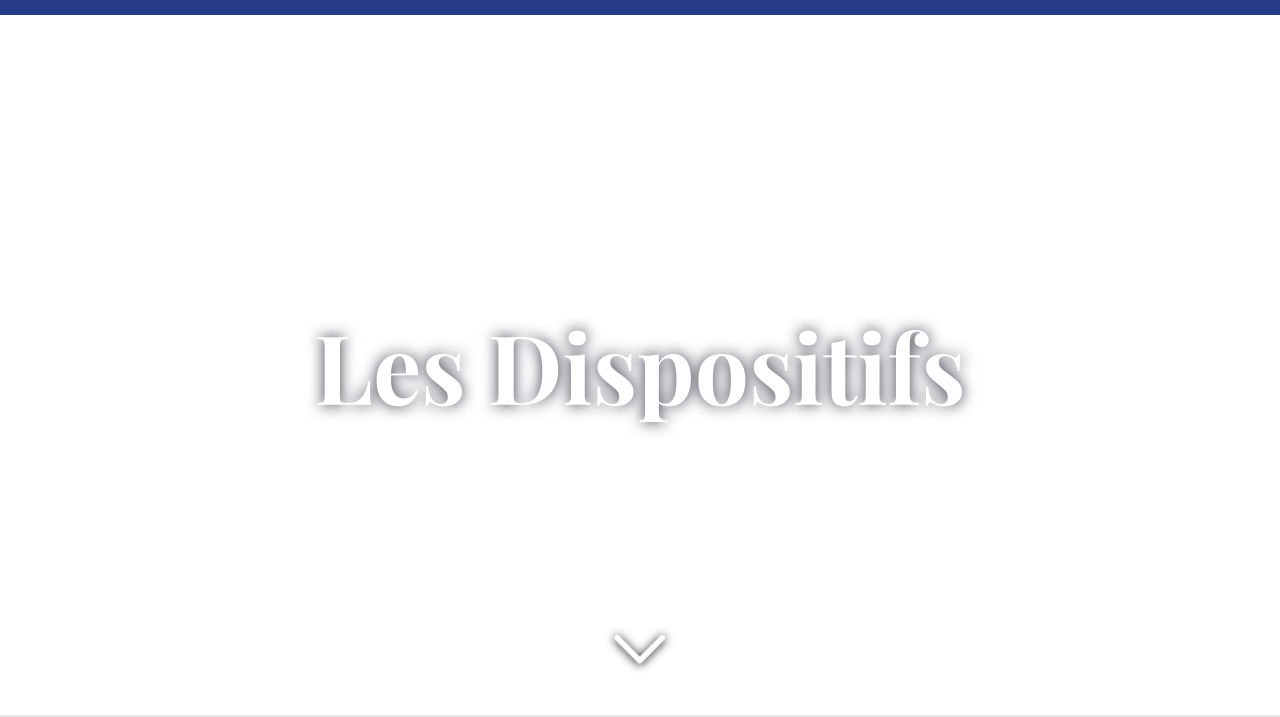
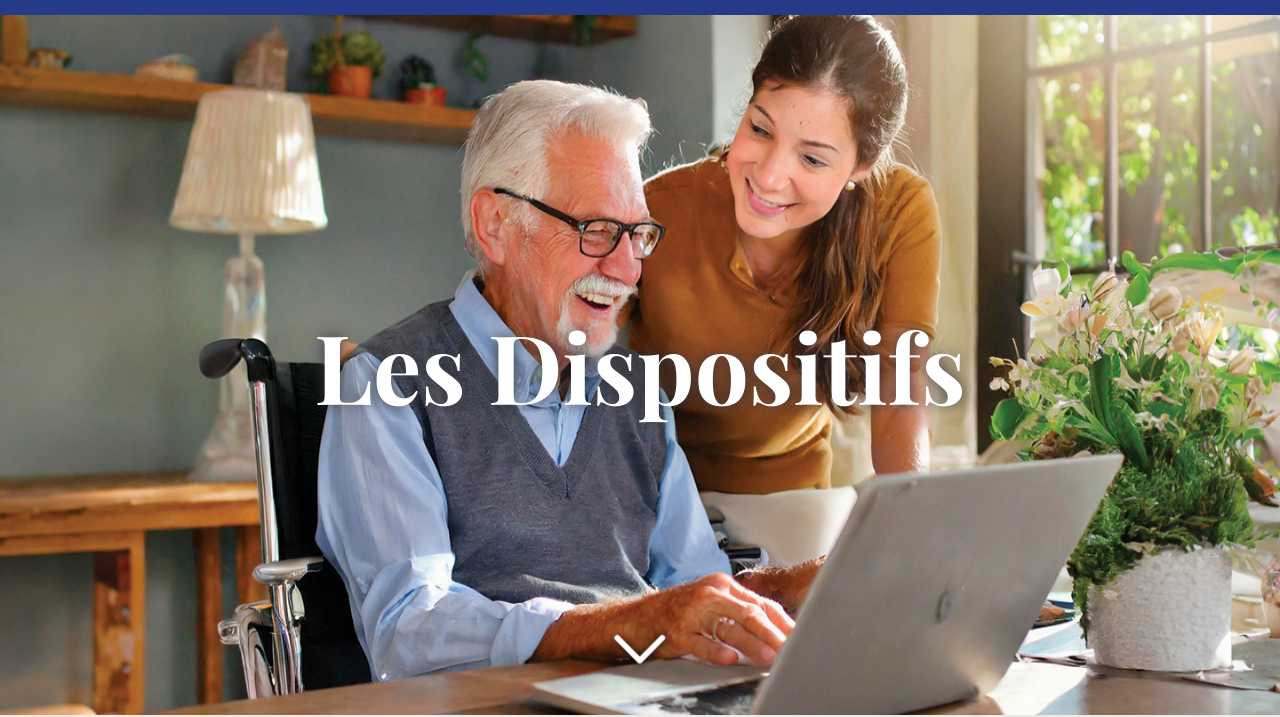
Before and after one commit to BrayanOfficiel/BAP-Sevres, a plain HTML site: page index.html in a window 1280 px wide. Shown: the part 85-802 px from the top of the page. Drawn offline with nearby package versions, Linux system fonts and the light colour scheme; a web font is replaced by a local one.

Commit message:
fix assets 5

```diff
--- a/css/style.css
+++ b/css/style.css
@@ -149,7 +149,7 @@ header .content {
   flex-direction: column;
   justify-content: center;
   align-items: center;
-  background-image: url("assets/bg.jpg");
+  background-image: url("../../assets/bg.jpg");
 }
 header .content-container {
   display: flex;
```
